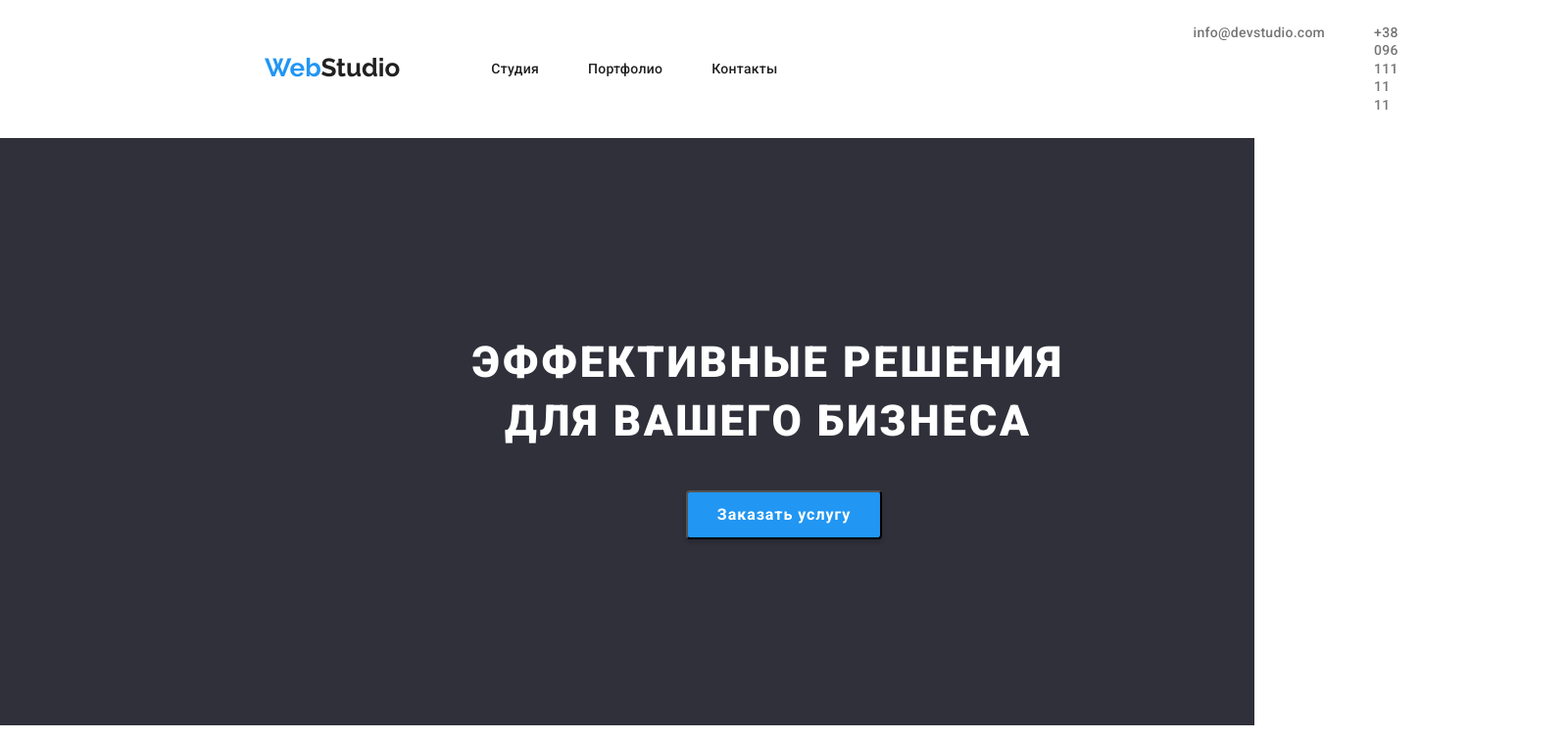
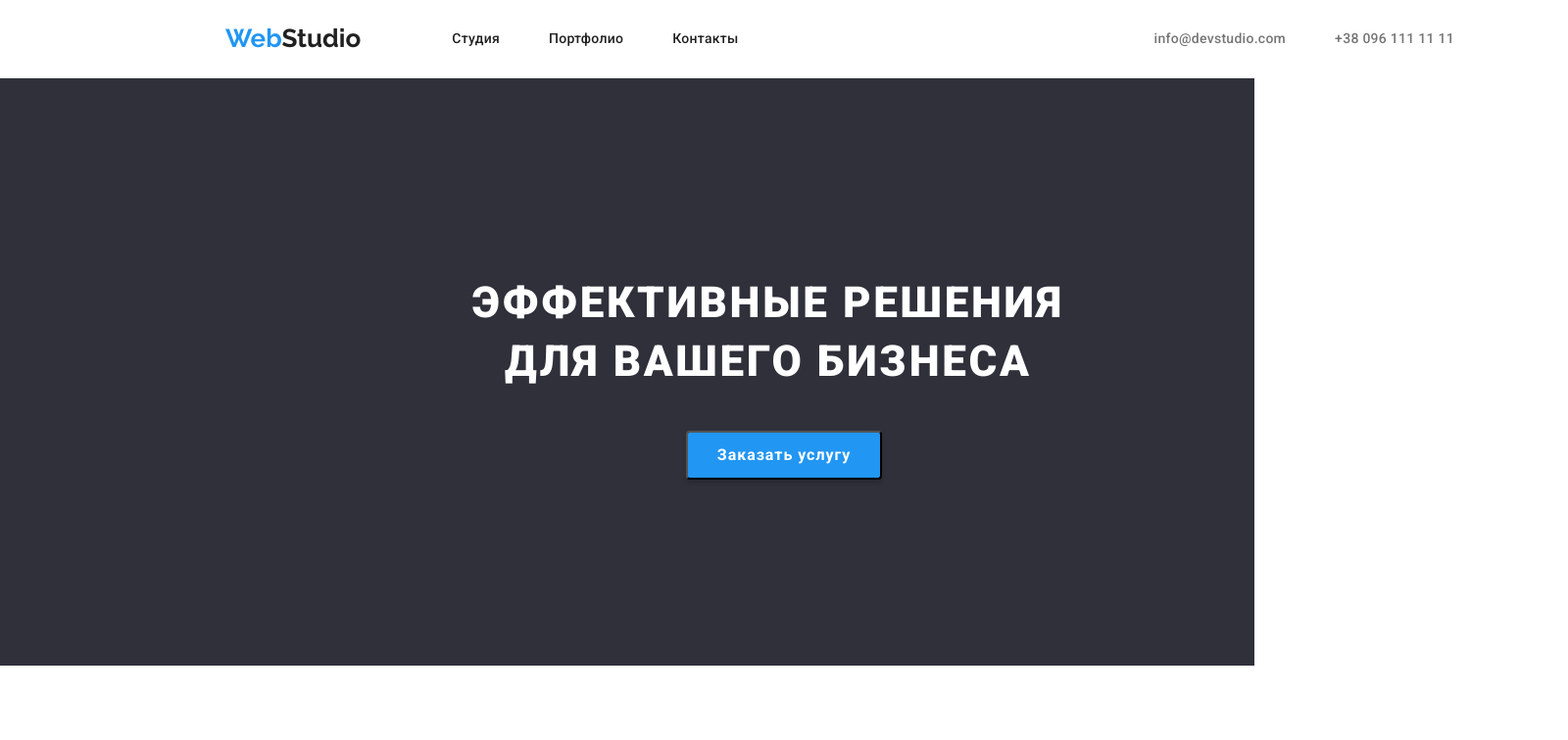
Before and after one commit to artrur20/goit-markup-hw-03, a plain HTML site: page index.html in a window 1280 px wide. Shown: the top 756 px of the page at 98% size, 1600 px wide, since content can reach past the window. Drawn offline with nearby package versions, Linux system fonts and the light colour scheme.

Commit message:
Update style.css

```diff
--- a/style.css
+++ b/style.css
@@ -29,7 +29,7 @@ button {
 }
 
 .conteiner {
-    width: 1200px;
+    width: 1600px;
     padding-left: 15px;
     padding-right: 15px;
     margin: 0 auto;
```
